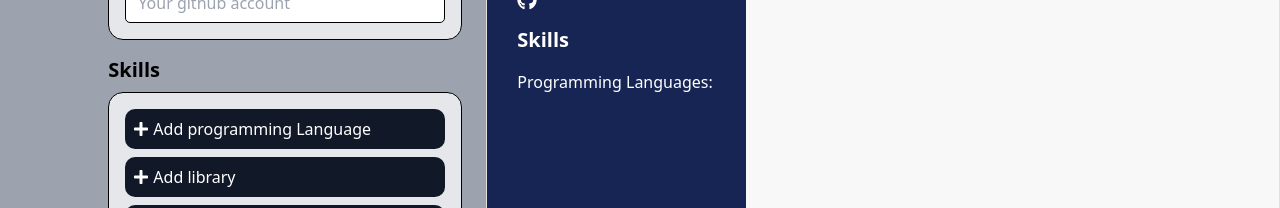
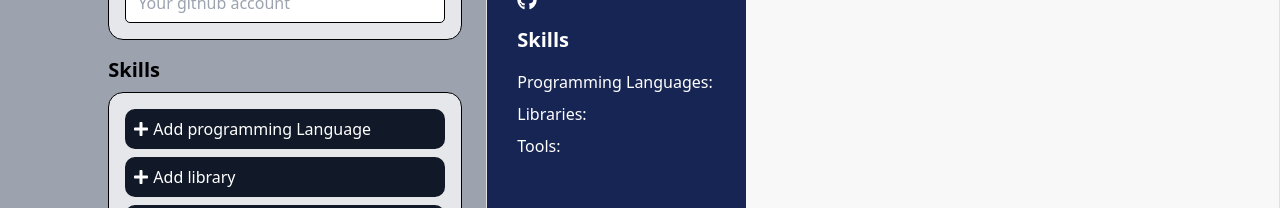
Before and after one commit to Louis-dub/cv_buildor_odin, a React (Vite) app: page / in a window 1280 px wide. Shown: the part 549-757 px from the top of the page. Built offline with nearby package versions, Linux system fonts and the light colour scheme.

Commit message:
ADD: add libraries and tools

```diff
--- a/src/App.jsx
+++ b/src/App.jsx
@@ -46,7 +46,7 @@ export default function App() {
                             onEmailChange={setEmailValue}
                             onGithubChange={setGithubValue}
                             onLanguagesChange={setLanguagesValue}
-                            onLibrarysChange={setLanguagesValue}
+                            onLibrarysChange={setLibraryesValue}
                             onToolsChange={setToolsValue}
                         />
                     </div>
@@ -60,6 +60,8 @@ export default function App() {
                         email={emailValue}
                         github={githubValue}
                         languages={languagesValue}
+                        libraries={librarysValue}
+                        tools={toolsValue}
                     />
                 </div>
             </main>
--- a/src/features/cvSheet.jsx
+++ b/src/features/cvSheet.jsx
@@ -7,7 +7,9 @@ export default function CvSheet({
     call,
     email,
     github,
-    languages
+    languages,
+    libraries,
+    tools,
 }) {
     return (
         <div
@@ -47,9 +49,15 @@ export default function CvSheet({
                         </span>
 
                         <h1 className="text-xl font-bold">Skills</h1>
-                        <ul>
+                        <ul className="flex flex-col gap-2">
                             <li>
                                 <span>Programming Languages: {languages.join(", ")} </span>
+                            </li>
+                            <li>
+                                <span>Libraries: {libraries.join(", ")} </span>
+                            </li>
+                            <li>
+                                <span>Tools: {tools.join(", ")} </span>
                             </li>
                         </ul>
                     </div>
--- a/src/features/sidebar.jsx
+++ b/src/features/sidebar.jsx
@@ -61,13 +61,33 @@ export default function Sidebar({
                     <FaPlus />
                     Add programming Language
                 </button>
+                {librarys.map((input, index) => (
+                    <InputTextWithTrash
+                        key={index}
+                        placeholder="New Skill"
+                        value={input}
+                        onChange={(e) => handleSetValue(e.target.value, index, librarys, onLibrarysChange)}
+                        onDelete={() => handleRemoveInput(index, librarys, onLibrarysChange)}
+                    />
+                ))}
                 <button
+                    onClick={() => handleAddSkills(librarys, onLibrarysChange)}
                     className="w-80 text-white bg-gray-900 rounded-[10px] p-2 flex items-center gap-1 hover:scale-105 active:scale-95 transition-all ease-out"
                 >
                     <FaPlus />
                     Add library
                 </button>
+                {tools.map((input, index) => (
+                    <InputTextWithTrash
+                        key={index}
+                        placeholder="New Skill"
+                        value={input}
+                        onChange={(e) => handleSetValue(e.target.value, index, tools, onToolsChange)}
+                        onDelete={() => handleRemoveInput(index, tools, onToolsChange)}
+                    />
+                ))}
                 <button
+                    onClick={() => handleAddSkills(tools, onToolsChange)}
                     className="w-80 text-white bg-gray-900 rounded-[10px] p-2 flex items-center gap-1 hover:scale-105 active:scale-95 transition-all ease-out"
                 >
                     <FaPlus />
```
